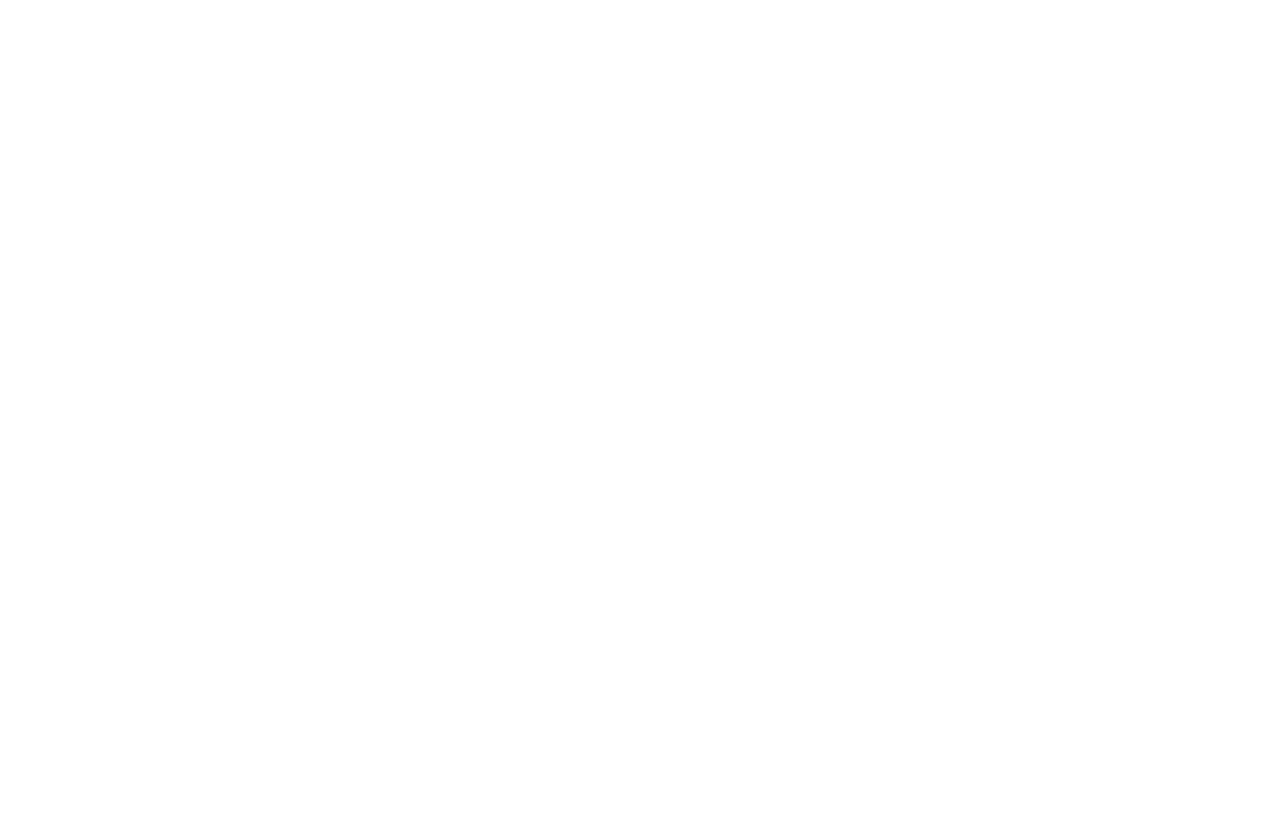
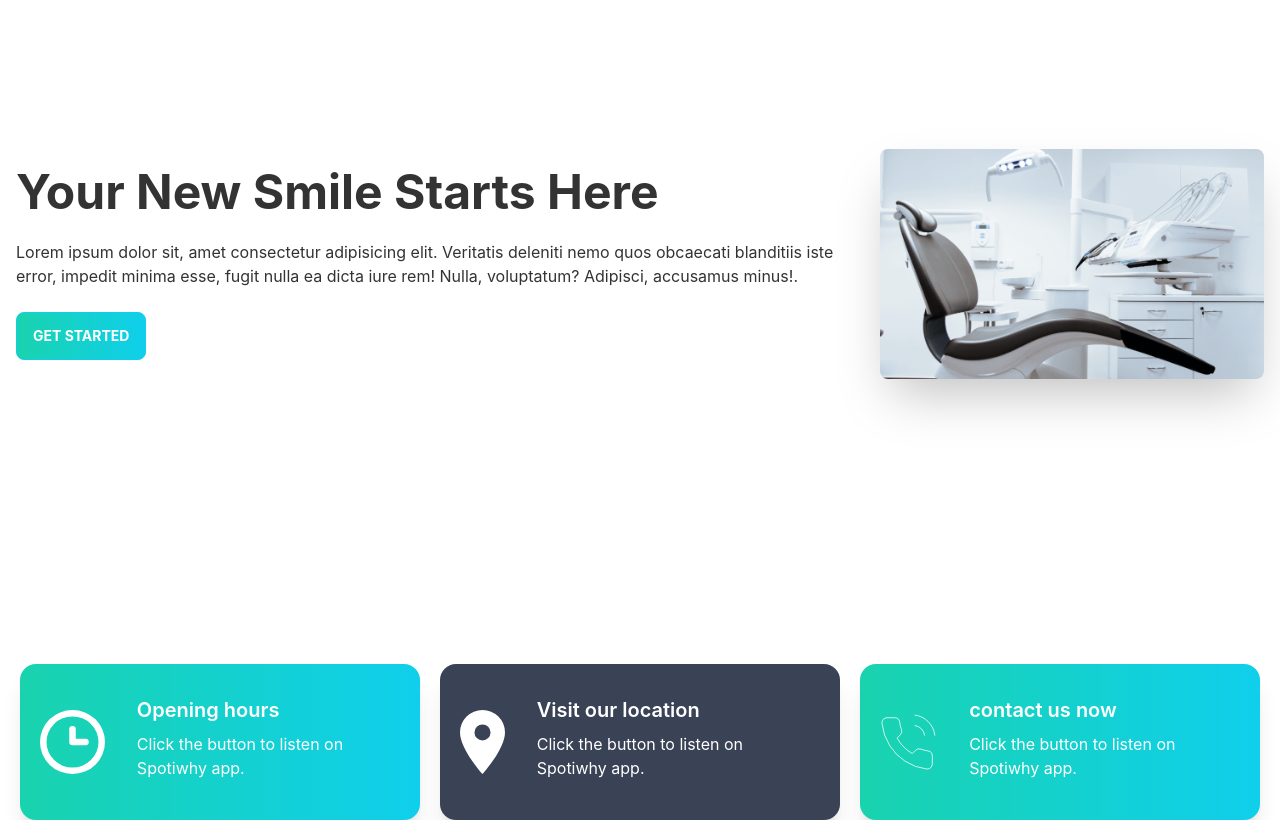
Before and after one commit to SR-Shahen/doctors-portal-client, a React (Create React App) app: page / in a window 1280 px wide. Shown: the part 200-1020 px from the top of the page. Before the commit the page ends 800 px from the top, so only its background shows below. Built offline with nearby package versions, Linux system fonts and the light colour scheme.

Commit message:
added banner & some info

```diff
--- /dev/null
+++ b/src/Pages/Home/Banner.js
@@ -0,0 +1,19 @@
+import React from 'react';
+import chair from '../../assets/images/chair.png'
+
+const Banner = () => {
+    return (
+        <div class="hero min-h-screen ">
+            <div class="hero-content flex-col lg:flex-row-reverse">
+                <img src={chair} class="max-w-sm rounded-lg shadow-2xl" alt='' />
+                <div>
+                    <h1 class="text-5xl font-bold">Your New Smile Starts Here</h1>
+                    <p class="py-6">Lorem ipsum dolor sit, amet consectetur adipisicing elit. Veritatis deleniti nemo quos obcaecati blanditiis iste error, impedit minima esse, fugit nulla ea dicta iure rem! Nulla, voluptatum? Adipisci, accusamus minus!.</p>
+                    <button class="btn btn-primary text-white font-bold bg-gradient-to-r from-secondary">Get Started</button>
+                </div>
+            </div>
+        </div>
+    );
+};
+
+export default Banner;
--- a/src/Pages/Home/Home.js
+++ b/src/Pages/Home/Home.js
@@ -1,10 +1,13 @@
 import React from 'react';
+import Banner from './Banner';
+import Info from './Info';
 
 const Home = () => {
     return (
         <div>
-            <h4 >This is home page</h4>
 
+            <Banner></Banner>
+            <Info></Info>
         </div>
     );
 };
--- /dev/null
+++ b/src/Pages/Home/Info.js
@@ -0,0 +1,17 @@
+import React from 'react';
+import InfoDetail from './InfoDetail';
+import clock from '../../assets/icons/clock.svg'
+import marker from '../../assets/icons/marker.svg'
+import phone from '../../assets/icons/phone.svg'
+
+const Info = () => {
+    return (
+        <div class='grid  grid-cols-sm-1 grid-cols-3 mx-5 gap-5'>
+            <InfoDetail img={clock} title={'Opening hours'} bgColor={'bg-primary bg-gradient-to-r from-secondary'}></InfoDetail>
+            <InfoDetail img={marker} title={'Visit our location'} bgColor={'bg-accent'}></InfoDetail>
+            <InfoDetail img={phone} title={'contact us now'} bgColor={'bg-primary bg-gradient-to-r from-secondary'}></InfoDetail>
+        </div>
+    );
+};
+
+export default Info;
--- /dev/null
+++ b/src/Pages/Home/InfoDetail.js
@@ -0,0 +1,18 @@
+import React from 'react';
+
+const InfoDetail = ({ img, title, bgColor }) => {
+    return (
+        <div class={`card lg:card-side ${bgColor}  text-white shadow-xl`}>
+            <figure><img className='pl-5' src={img} alt="" /></figure>
+            <div class="card-body">
+                <h2 class="card-title ">{title}</h2>
+                <p>Click the button to listen on Spotiwhy app.</p>
+                <div class="card-actions justify-end">
+
+                </div>
+            </div>
+        </div>
+    );
+};
+
+export default InfoDetail;
```
